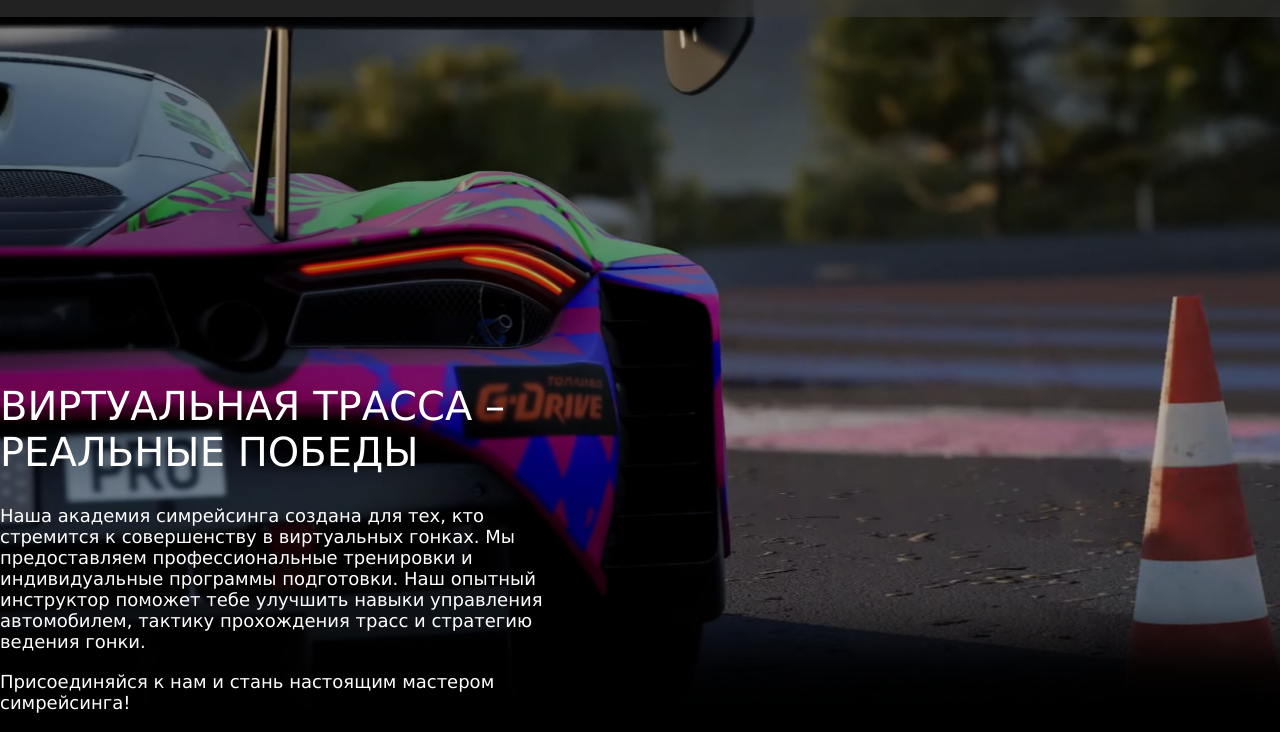
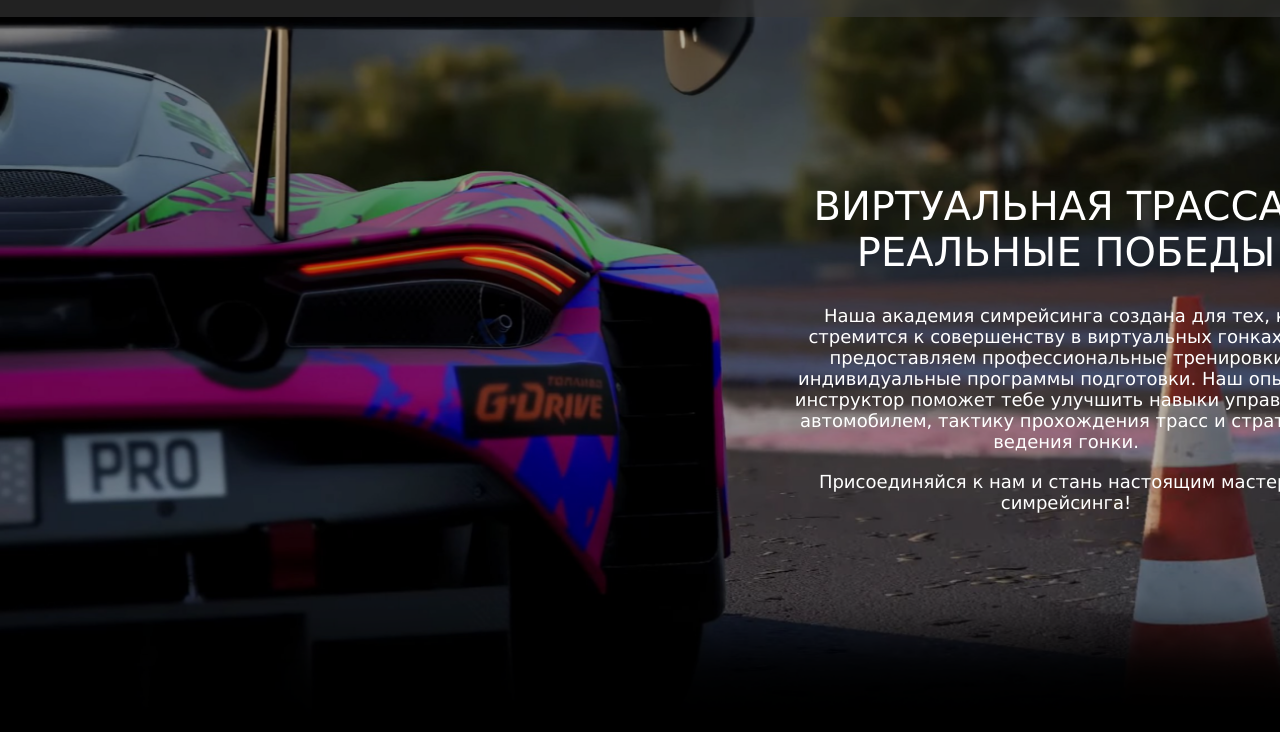
Before and after one commit to Shamsudinov/onlycars, a plain HTML site: page index.html in a window 1280 px wide. Shown: the part 67-799 px from the top of the page. Drawn offline with Linux system fonts and the light colour scheme.

Commit message:
первый экран
почти готов первый экран

```diff
--- a/css/style.css
+++ b/css/style.css
@@ -69,16 +69,23 @@ body{
 
 
 .promo{
+    /* position: relative; */
     min-height: 100vh;
     background: url(../img/promo-bg.jpg) no-repeat;
     background-size: cover;
     background-position: center center;
 }
 
+.promo__container{
+    display: flex;
+    justify-content: end;
+}
 .promo__content{
     width: 588px;
+    padding-top: 250px;
+    text-align: center;
     color: #fff;
-    padding-top: 450px;
+    /* position: absolute; */
 }
 
 .promo__header{
--- a/index.html
+++ b/index.html
@@ -28,7 +28,7 @@
         </div>
     </header>
     <section class="promo">
-        <div class="container">
+        <div class="container promo__container">
             <div class="promo__content">
                 <p class="promo__header"> Виртуальная трасса – реальные победы </p>
                 <p class="promo__text">
```
